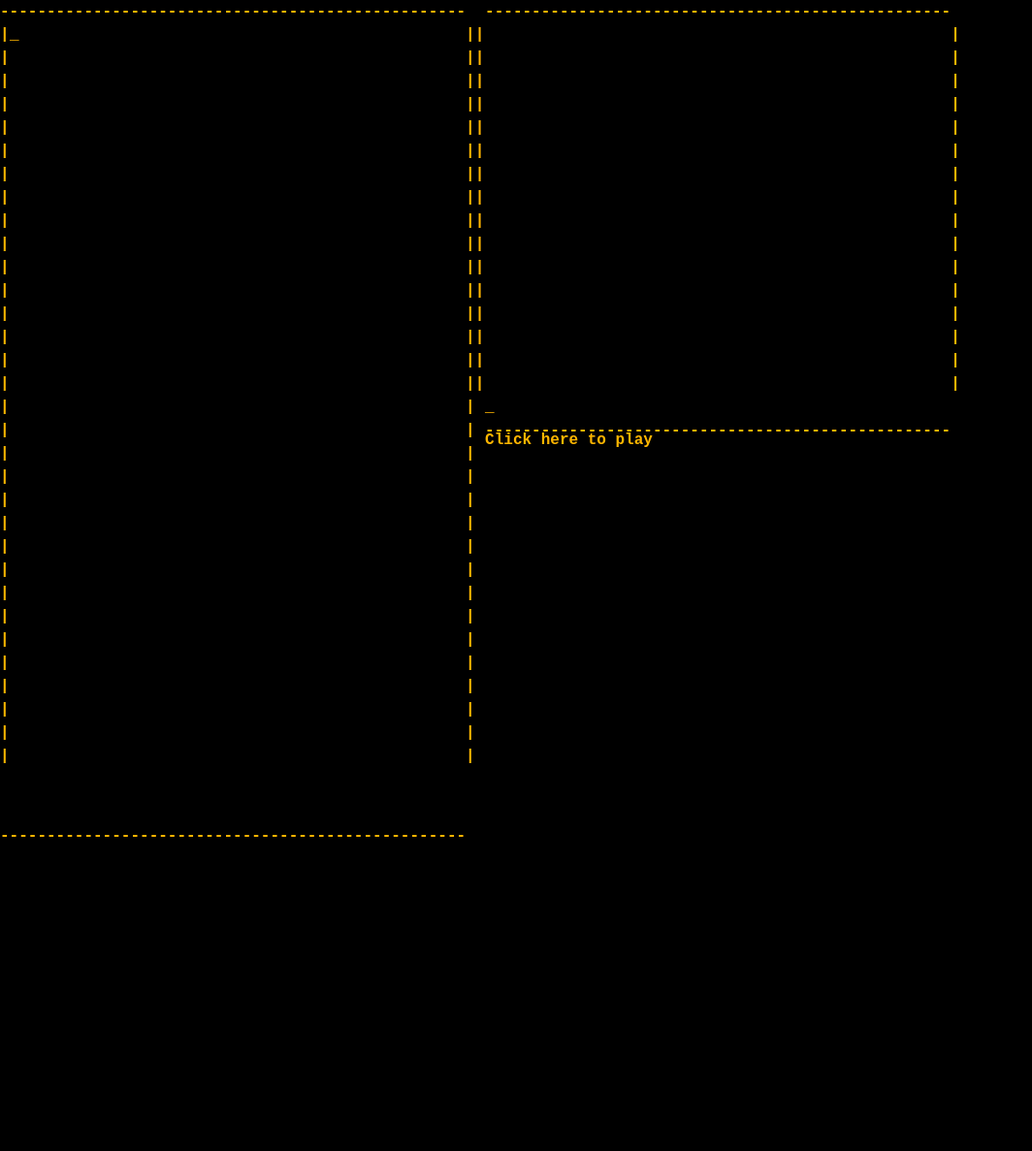
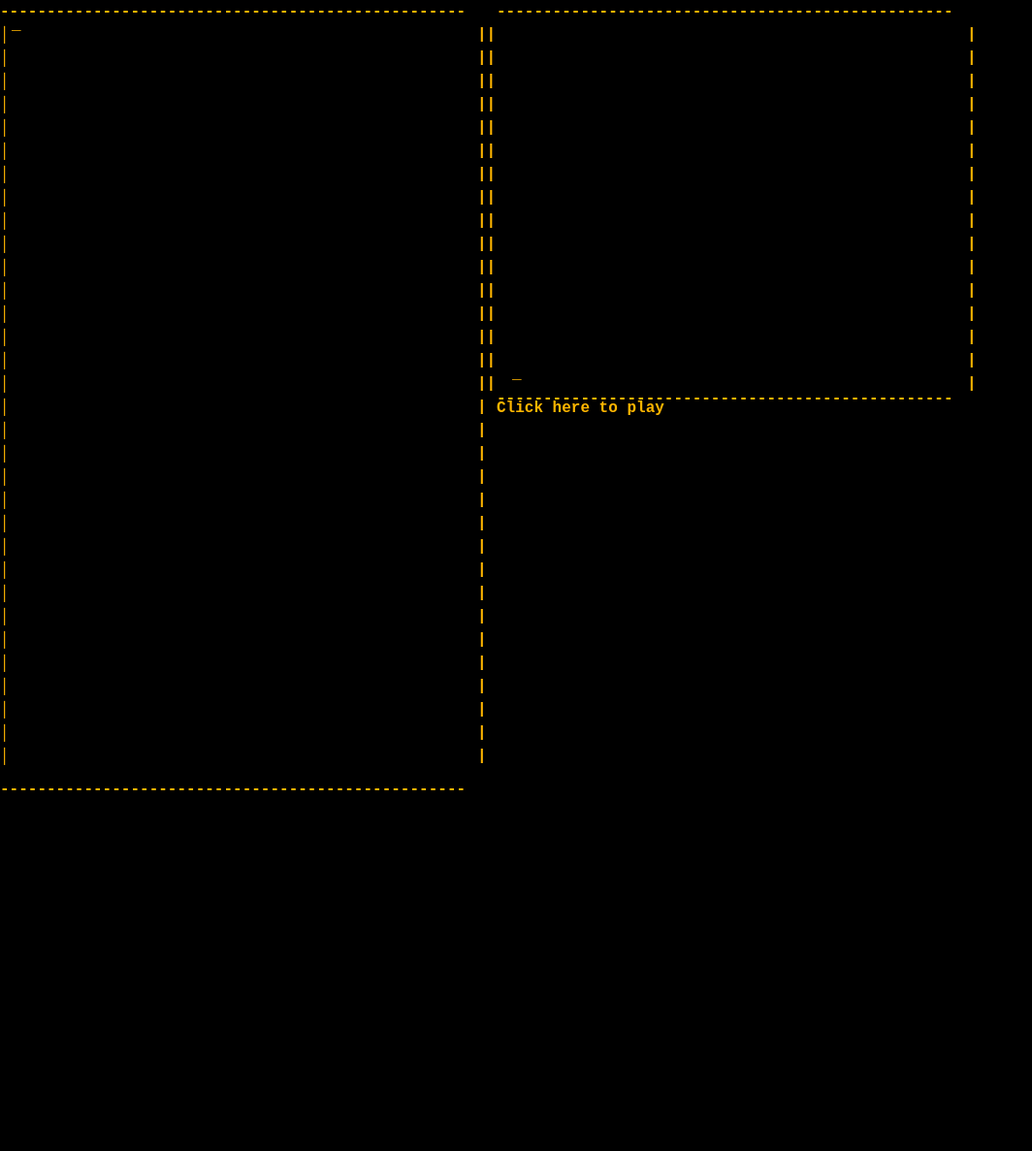
Before and after one commit to morr0ne/cake, an Astro site: page / in a window 1280 px wide. Shown: the whole page at 97% size, without its empty margins (0-1064 px from the left). Before the commit the page ends 874 px from the top, so only its background shows below. Built offline with nearby package versions, Linux system fonts and the light colour scheme; Astro itself is replaced by a stand-in of ours.

Commit message:
Make it even more accurate

```diff
--- a/src/components/Credits.astro
+++ b/src/components/Credits.astro
@@ -1,6 +1,7 @@
 ---
-const topBorder = "-".repeat(50);
-const leftBorder = "|".repeat(32);
+const topLeftBorder = "-".repeat(50);
+const topRightBorder = "-".repeat(49);
+const leftBorder = "│".repeat(32);
 const centerBorder = "||".repeat(16) + "| ".repeat(16);
 const rightBorder = "|".repeat(16);
 const bottomBorder = "-".repeat(50);
@@ -29,8 +30,8 @@ const bottomBorder = "-".repeat(50);
         user-select: none;
 
         display: grid;
-        grid-template-columns: 10px auto 20px 1fr 10px;
-        grid-template-rows: auto 1fr 10px 1fr auto;
+        grid-template-columns: 7px 485px 20px 485px 10px;
+        grid-template-rows: 14px 385px 10px 1fr 385px;
         gap: 0px;
     }
 
@@ -43,6 +44,9 @@ const bottomBorder = "-".repeat(50);
     }
 
     #left-border {
+        padding-top: 10px;
+        padding-bottom: 10px;
+
         grid-row-end: span 3;
 
         word-wrap: break-word;
@@ -50,21 +54,28 @@ const bottomBorder = "-".repeat(50);
     }
 
     #lyrics-container {
+        padding-left: 5px;
         grid-row-end: span 3;
     }
 
     #center-border {
+        padding-top: 10px;
+        padding-bottom: 10px;
+
         grid-row-end: span 3;
 
         word-wrap: break-word;
         word-break: break-all;
     }
 
-    /* #credits-container {
-        grid-row: 2;
-    } */
+    #credits-container {
+        padding-left: 16px;
+    }
 
     #right-border {
+        padding-top: 10px;
+        padding-bottom: 10px;
+
         word-wrap: break-word;
         word-break: break-all;
     }
@@ -74,6 +85,7 @@ const bottomBorder = "-".repeat(50);
     }
 
     #ascii-art {
+        text-align: center;
         line-height: 1.2;
     }
 
@@ -93,22 +105,12 @@ const bottomBorder = "-".repeat(50);
             visibility: visible;
         }
     }
-
-    #audio-dialog {
-        background: #000;
-        color: #ffb600;
-        border-color: #ffb600;
-        border-width: 2px;
-        border-style: dashed;
-        user-select: none;
-        padding: 10px;
-    }
 </style>
 
 <div id="screen">
-    <div id="top-left-border">{topBorder}</div>
+    <div id="top-left-border">{topLeftBorder}</div>
     <div></div>
-    <div id="top-right-border">{topBorder}</div>
+    <div id="top-right-border">{topRightBorder}</div>
     <div></div>
     <div id="left-border">{leftBorder}</div>
     <div id="lyrics-container">
@@ -119,7 +121,7 @@ const bottomBorder = "-".repeat(50);
         <span id="credits"></span><span class="cursor">_</span>
     </div>
     <div id="right-border">{rightBorder}</div>
-    <div id="middle-border">{topBorder}</div>
+    <div id="middle-border">{topRightBorder}</div>
     <div></div>
     <div>
         <pre id="ascii-art"></pre>
@@ -146,7 +148,7 @@ const bottomBorder = "-".repeat(50);
         "audio-start",
     )! as HTMLAnchorElement;
 
-    creditsDiv.innerText = "\n".repeat(16);
+    creditsDiv.innerText = "\n".repeat(15);
 
     audio.addEventListener("canplaythrough", () => {
         dummy.play().then(
@@ -184,12 +186,17 @@ const bottomBorder = "-".repeat(50);
 
         let previousLineDone = true;
 
+        let firstLine = true;
+
         async function playSong() {
             const elasped = performance.now() - startTime;
 
             if (elasped < startOffset) {
                 window.requestAnimationFrame(playSong);
                 return;
+            } else if (firstLine) {
+                creditsDiv.innerText += "\n";
+                firstLine = false;
             }
 
             if (previousLineDone && elasped >= expectedTime) {
```
